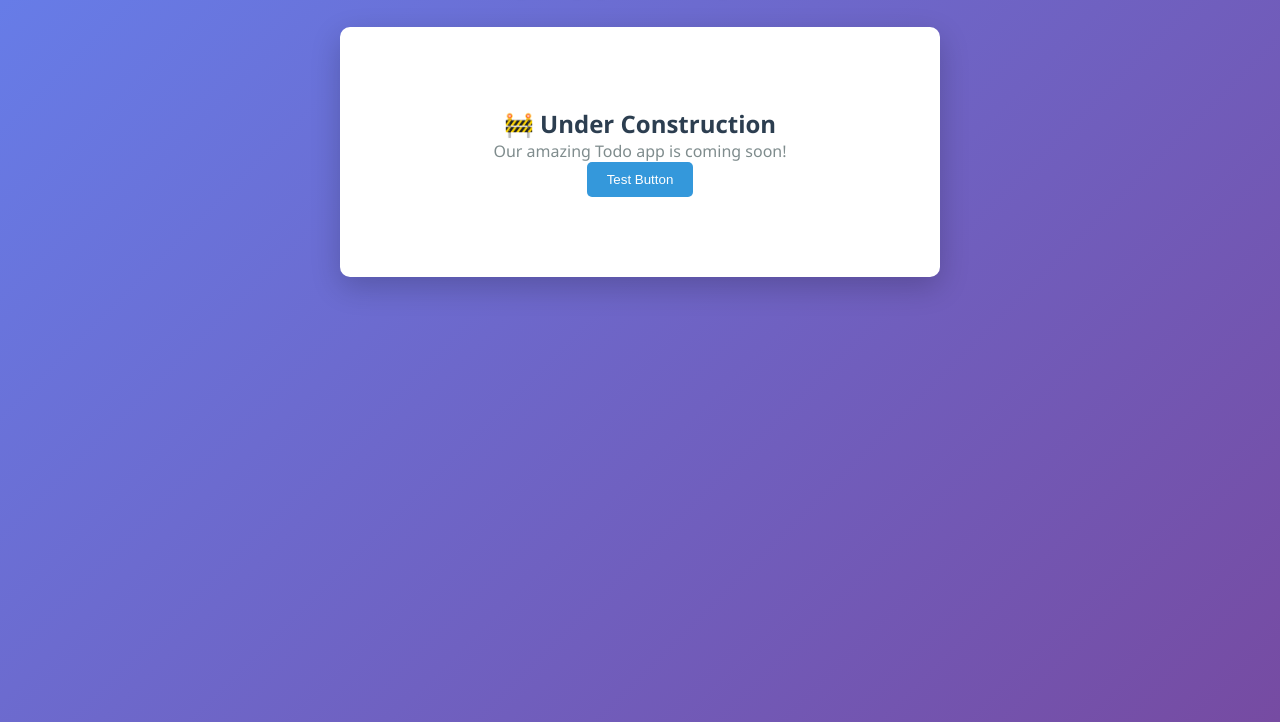
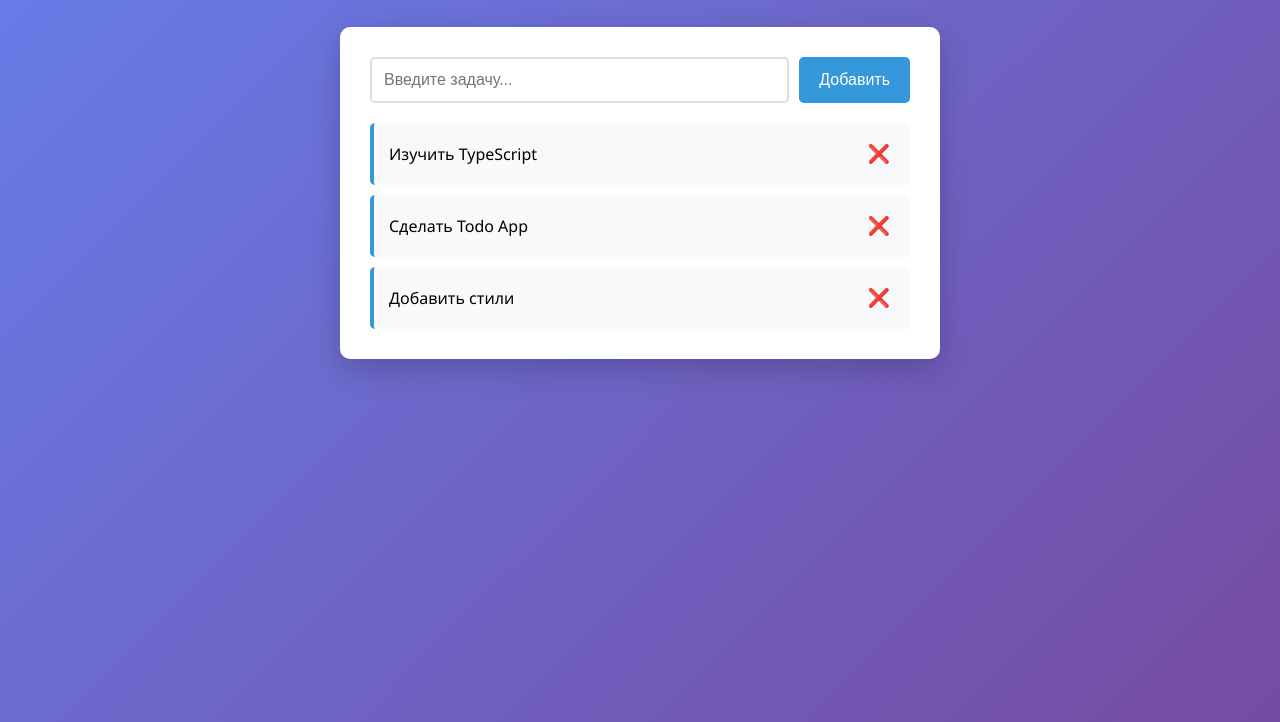
Before and after one commit to depst0r/typescript-todo-app, a website built with webpack: page src/index.html in a window 1280 px wide. Shown: the part 78-800 px from the top of the page. Built offline with nearby package versions, Linux system fonts and the light colour scheme.

Commit message:
addTodo-removeTodo

```diff
--- a/src/classes/TodoApp.ts
+++ b/src/classes/TodoApp.ts
@@ -2,14 +2,16 @@ import { Todo, Filter } from "../types/todo";
 
 class TodoApp {
     private todos: Todo[] = [];
+    private nextId: number = 1
 
     private currentFilter: Filter = 'all';
 
     addTodo(text: string):void {
         const newTodo: Todo = {
-            id: Date.now(),
+            id: this.nextId++,
             text: text,
             completed: false,
+
         };
 
         this.todos.push(newTodo);
@@ -21,13 +23,46 @@ class TodoApp {
         this.render()
     };
 
-    private render():void {
-        console.log('Требуется перерисовка!', this.todos);
-    };
-
     getTodos(): Todo[] {
         return this.todos;
     };
+
+    private render():void {
+        const todos = this.getTodos();
+        this.updateUI(todos);
+    };
+
+    private updateUI(todos: Todo[]): void {
+        const container = document.querySelector('.todo-container');
+
+        if (!container) return;
+
+        container.innerHTML = `
+            <div class="todo-form">
+                <input type="text" id="todoInput" placeholder="Введите задачу...">
+                <button onclick="app.addNewTodo()">Добавить</button>
+            </div>
+            <div class="todo-list">
+                ${todos.map(todo => `
+                <div class="todo-item">
+                    <span>${todo.text}</span>
+                    <button onclick="app.deleteTodo(${todo.id})">❌</button>
+                </div>
+                `).join('')}
+            </div>
+            `;
+    }
+
+    addNewTodo(): void {
+        const input = document.getElementById('todoInput') as HTMLInputElement;
+        const text = input.value.trim();
+
+        if (text) {
+            this.addTodo(text);
+            input.value = '';
+        }
+    }
+
 };
 
 export default TodoApp;
--- a/src/index.ts
+++ b/src/index.ts
@@ -1,14 +1,11 @@
 import './styles/main.scss';
-
-console.log('TypeScript Todo App is running! 🚀');
+import TodoApp from './classes/TodoApp';
 
 
-document.querySelector('.todo-container')!.innerHTML = `
-    <div style="text-align: center; padding: 50px;">
-        <h2 style="color: #2c3e50;">🚧 Under Construction</h2>
-        <p style="color: #7f8c8d;">Our amazing Todo app is coming soon!</p>
-        <button onclick="alert('TypeScript работает!')" style="padding: 10px 20px; background: #3498db; color: white; border: none; border-radius: 5px; cursor: pointer;">
-        Test Button
-        </button>
-    </div>
-`;
+const app = new TodoApp();
+
+(window as any).app = app;
+
+app.addTodo('Изучить TypeScript');
+app.addTodo('Сделать Todo App');
+app.addTodo('Добавить стили');
--- a/src/styles/main.scss
+++ b/src/styles/main.scss
@@ -1,9 +1,7 @@
-
 $primary-color: #2c3e50;
 $secondary-color: #3498db;
 $success-color: #27ae60;
 $danger-color: #e74c3c;
-
 * {
     margin: 0;
     padding: 0;
@@ -20,13 +18,12 @@ body {
 #app {
     max-width: 600px;
     margin: 0 auto;
-
     h1 {
         text-align: center;
         color: white;
         margin-bottom: 30px;
         font-size: 2.5rem;
-        text-shadow: 2px 2px 4px rgba(0,0,0,0.3);
+        text-shadow: 2px 2px 4px rgba(0, 0, 0, 0.3);
     }
 }
 
@@ -34,5 +31,63 @@ body {
     background: white;
     border-radius: 10px;
     padding: 30px;
-    box-shadow: 0 10px 30px rgba(0,0,0,0.2);
+    box-shadow: 0 10px 30px rgba(0, 0, 0, 0.2);
 }
+
+.todo-form {
+    display: flex;
+    gap: 10px;
+    margin-bottom: 20px;
+    input {
+        flex: 1;
+        padding: 12px;
+        border: 2px solid #ddd;
+        border-radius: 5px;
+        font-size: 16px;
+        &:focus {
+            outline: none;
+            border-color: $secondary-color;
+        }
+    }
+    button {
+        padding: 12px 20px;
+        background: $secondary-color;
+        color: white;
+        border: none;
+        border-radius: 5px;
+        cursor: pointer;
+        font-size: 16px;
+        &:hover {
+            background: #2980b9;
+        }
+    }
+}
+
+.todo-list {
+    display: flex;
+    flex-direction: column;
+    gap: 10px;
+}
+
+.todo-item {
+    display: flex;
+    justify-content: space-between;
+    align-items: center;
+    padding: 15px;
+    background: #f8f9fa;
+    border-radius: 5px;
+    border-left: 4px solid $secondary-color;
+    span {
+        font-size: 16px;
+    }
+    button {
+        background: none;
+        border: none;
+        cursor: pointer;
+        font-size: 18px;
+        padding: 5px;
+        &:hover {
+            transform: scale(1.1);
+        }
+    }
+}
```
